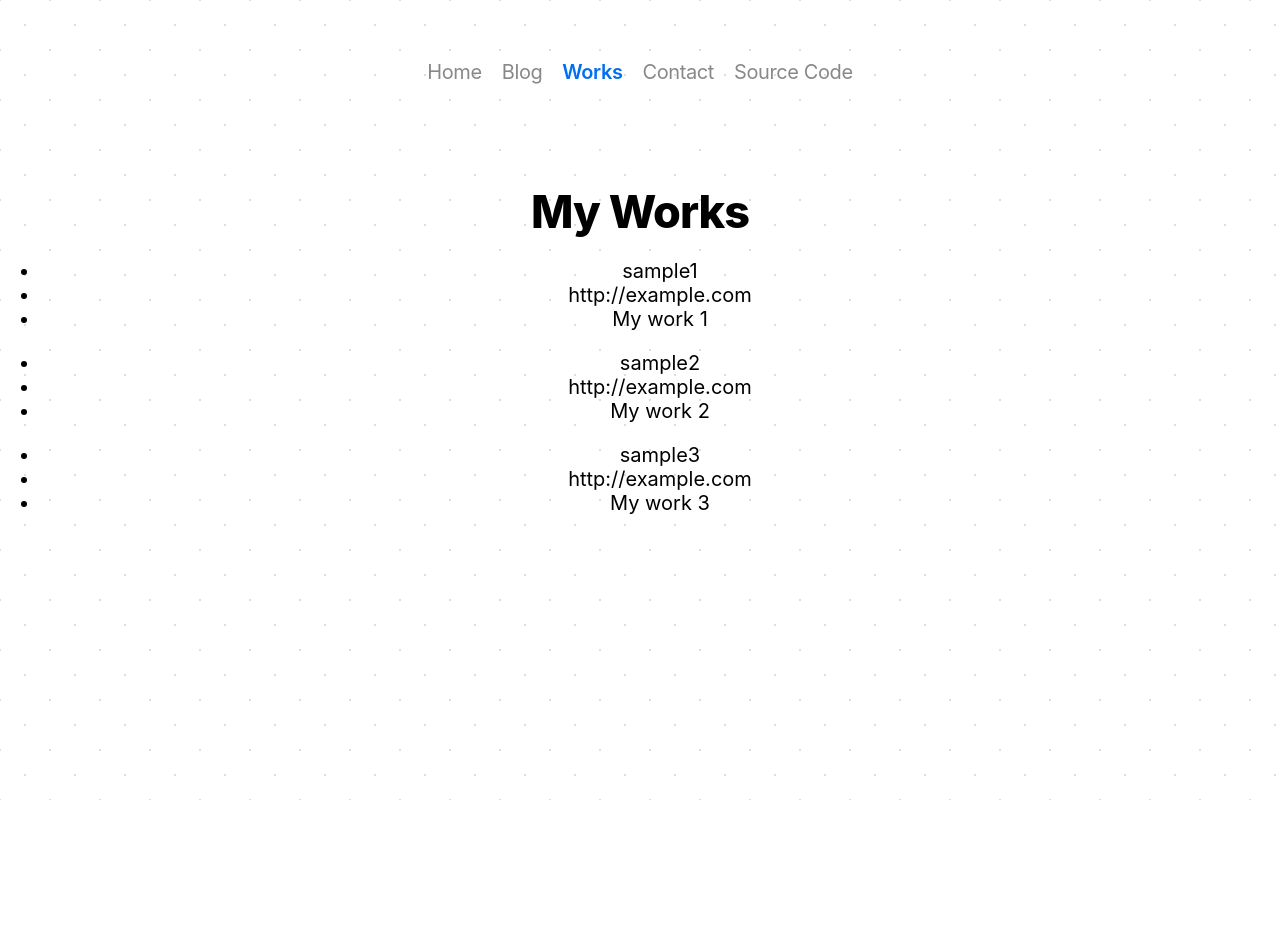
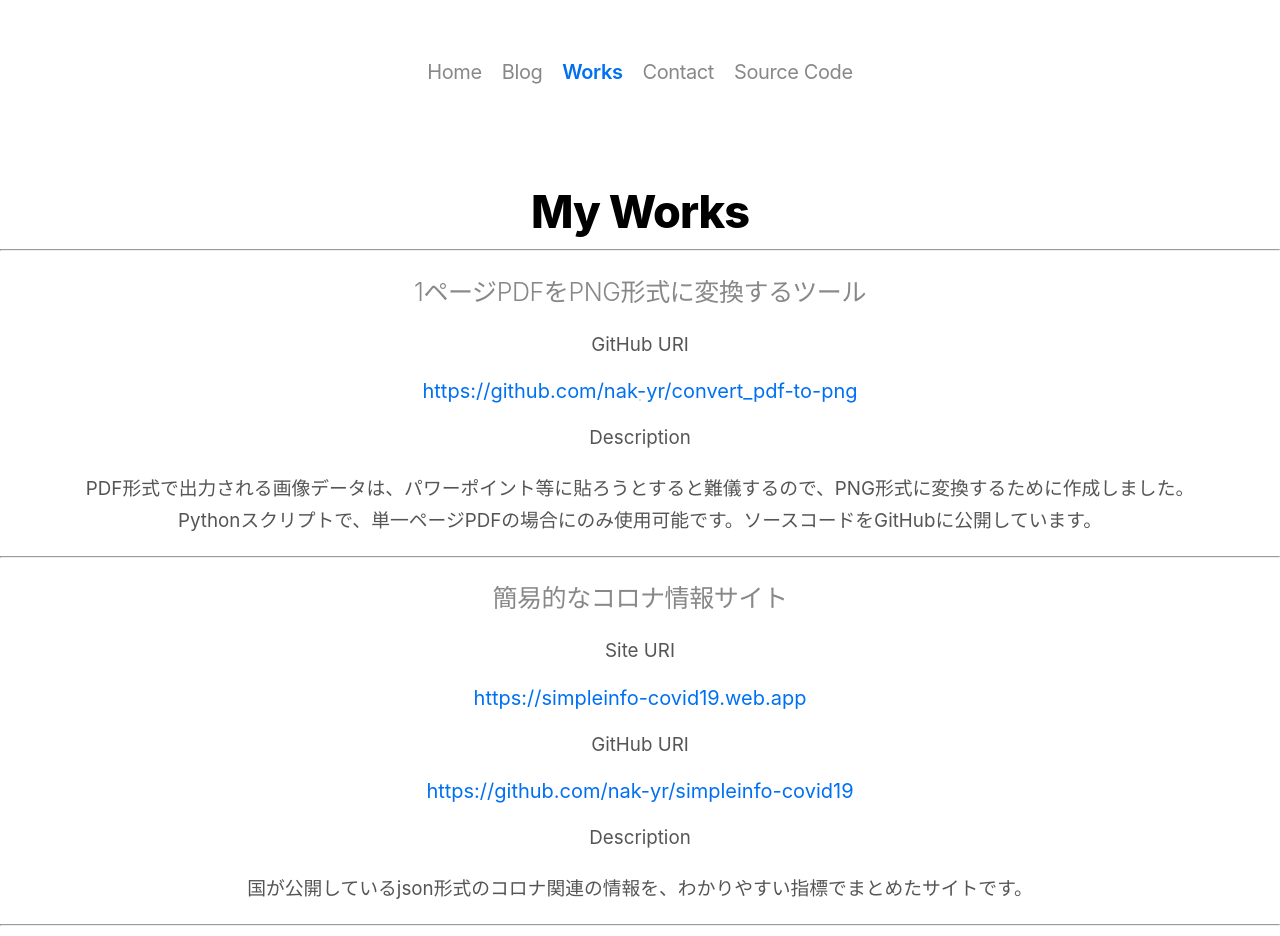
Before and after one commit to nak-yr/blog-chroma, a Next.js app: page /works in a window 1280 px wide. Before the commit the page ends 800 px from the top, so only its background shows below. Built offline with nearby package versions, Linux system fonts and the light colour scheme.

Commit message:
issue#9 /worksページに自分の過去作成物を表示するように変更

```diff
--- a/src/pages/works.tsx
+++ b/src/pages/works.tsx
@@ -1,22 +1,34 @@
-import { Http2ServerRequest } from 'http2'
 import Header from '../components/header'
+import ExtLink from '../components/ext-link'
 import sharedStyles from '../styles/shared.module.css'
 
-const myworks = [
+const myworks: {
+  title: string
+  siteuri: string
+  ghuri: string
+  description: JSX.Element
+}[] = [
   {
-    title: 'sample1',
-    uri: 'http://example.com',
-    description: 'My work 1',
+    title: '1ページPDFをPNG形式に変換するツール',
+    siteuri: '',
+    ghuri: 'https://github.com/nak-yr/convert_pdf-to-png',
+    description: (
+      <p>
+        PDF形式で出力される画像データは、パワーポイント等に貼ろうとすると難儀するので、PNG形式に変換するために作成しました。
+        <br />
+        Pythonスクリプトで、単一ページPDFの場合にのみ使用可能です。ソースコードをGitHubに公開しています。
+      </p>
+    ),
   },
   {
-    title: 'sample2',
-    uri: 'http://example.com',
-    description: 'My work 2',
-  },
-  {
-    title: 'sample3',
-    uri: 'http://example.com',
-    description: 'My work 3',
+    title: '簡易的なコロナ情報サイト',
+    siteuri: 'https://simpleinfo-covid19.web.app',
+    ghuri: 'https://github.com/nak-yr/simpleinfo-covid19',
+    description: (
+      <p>
+        国が公開しているjson形式のコロナ関連の情報を、わかりやすい指標でまとめたサイトです。
+      </p>
+    ),
   },
 ]
 
@@ -26,15 +38,37 @@ export default function Works() {
       <Header titlePre="Works" />
       <div className={sharedStyles.layout}>
         <h1>My Works</h1>
-        <center>
-          {myworks.map(({ title, uri, description }) => (
-            <ul key={title}>
-              <li>{title}</li>
-              <li>{uri}</li>
-              <li>{description}</li>
-            </ul>
-          ))}
-        </center>
+        <hr />
+        {myworks.map(({ title, siteuri, ghuri, description }) => (
+          <div className={sharedStyles.layout} key={title}>
+            <h2>{title}</h2>
+            {/*要素が存在すれば描画する*/}
+            <center>
+              {siteuri && (
+                <>
+                  <p>Site URI</p>
+                  <ExtLink key={ghuri} href={ghuri}>
+                    {siteuri}
+                  </ExtLink>
+                </>
+              )}
+              {ghuri && (
+                <>
+                  <p>GitHub URI</p>
+                  <ExtLink key={ghuri} href={ghuri}>
+                    {ghuri}
+                  </ExtLink>
+                </>
+              )}
+              {description && (
+                <>
+                  <p>Description</p> {description}
+                </>
+              )}
+            </center>
+            <hr />
+          </div>
+        ))}
       </div>
     </>
   )
```
